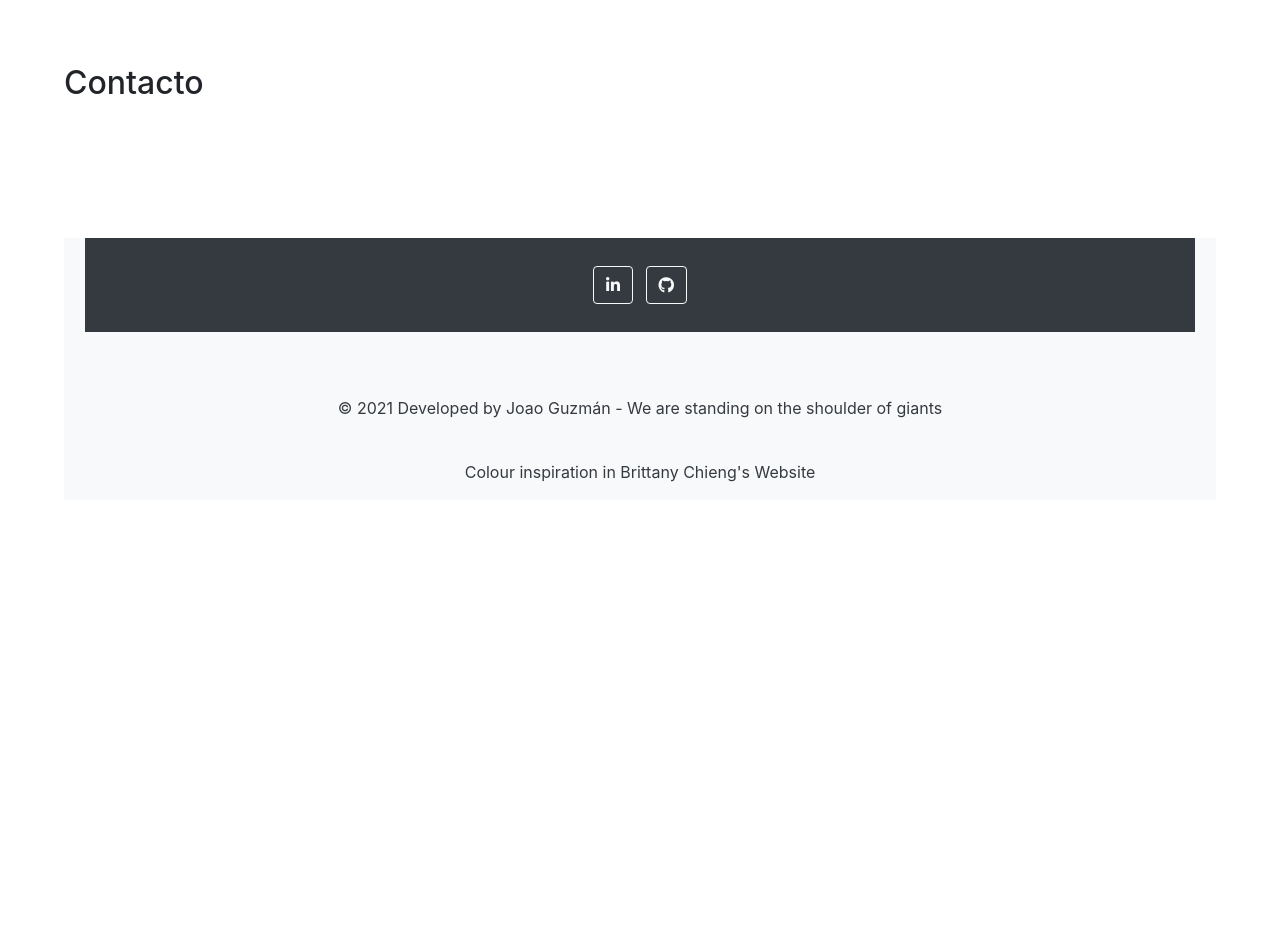
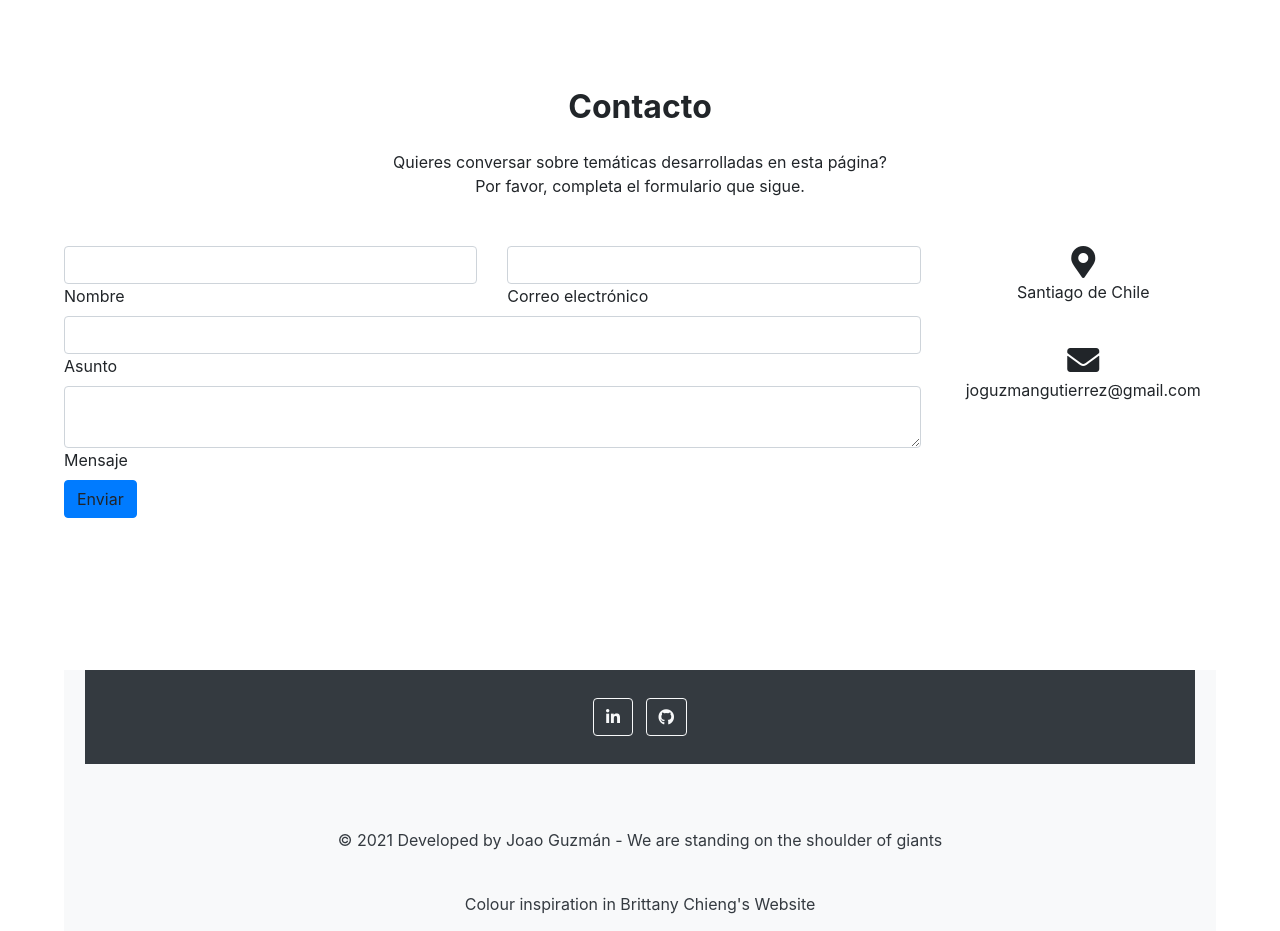
Before and after one commit to Joaoguzman/joaogzmn, a Django app: page /contact/ in a window 1280 px wide. Shown: the part 56-987 px from the top of the page. Before the commit the page ends 538 px from the top, so only its background shows below. Run offline with Django 3.2, Linux system fonts and the light colour scheme; some libraries are stand-ins or nearby versions.

Commit message:
formulario contacto bootstrap

```diff
--- a/joaogzmn/base/templates/base/contact.html
+++ b/joaogzmn/base/templates/base/contact.html
@@ -1,5 +1,98 @@
 {% extends 'base/main.html' %}
 
 {% block content %}
-<h2>Contacto</h2>
+<!--Section: Contact v.2-->
+<section class="mb-4">
+
+    <!--Section heading-->
+    <h2 class="h1-responsive font-weight-bold text-center my-4">Contacto</h2>
+    <!--Section description-->
+    <p class="text-center w-responsive mx-auto mb-5">Quieres conversar sobre temáticas desarrolladas en esta página?
+        <br>Por favor, completa el formulario que sigue.</p>
+
+    <div class="row">
+
+        <!--Grid column-->
+        <div class="col-md-9 mb-md-0 mb-5">
+            <form id="contact-form" name="contact-form" action="mail.php" method="POST">
+
+                <!--Grid row-->
+                <div class="row">
+
+                    <!--Grid column-->
+                    <div class="col-md-6">
+                        <div class="md-form mb-0">
+                            <input type="text" id="name" name="name" class="form-control">
+                            <label for="name" class="">Nombre</label>
+                        </div>
+                    </div>
+                    <!--Grid column-->
+
+                    <!--Grid column-->
+                    <div class="col-md-6">
+                        <div class="md-form mb-0">
+                            <input type="text" id="email" name="email" class="form-control">
+                            <label for="email" class="">Correo electrónico</label>
+                        </div>
+                    </div>
+                    <!--Grid column-->
+
+                </div>
+                <!--Grid row-->
+
+                <!--Grid row-->
+                <div class="row">
+                    <div class="col-md-12">
+                        <div class="md-form mb-0">
+                            <input type="text" id="subject" name="subject" class="form-control">
+                            <label for="subject" class="">Asunto</label>
+                        </div>
+                    </div>
+                </div>
+                <!--Grid row-->
+
+                <!--Grid row-->
+                <div class="row">
+
+                    <!--Grid column-->
+                    <div class="col-md-12">
+
+                        <div class="md-form">
+                            <textarea type="text" id="message" name="message" rows="2" class="form-control md-textarea"></textarea>
+                            <label for="message">Mensaje</label>
+                        </div>
+
+                    </div>
+                </div>
+                <!--Grid row-->
+
+            </form>
+
+            <div class="text-center text-md-left">
+                <a class="btn btn-primary" onclick="document.getElementById('contact-form').submit();">Enviar</a>
+            </div>
+            <div class="status"></div>
+        </div>
+        <!--Grid column-->
+
+        <!--Grid column-->
+        <div class="col-md-3 text-center">
+            <ul class="list-unstyled mb-0">
+                <li><i class="fas fa-map-marker-alt fa-2x"></i>
+                    <p>Santiago de Chile</p>
+                </li>
+
+
+
+                <li><i class="fas fa-envelope mt-4 fa-2x"></i>
+                    <p>joguzmangutierrez@gmail.com</p>
+                </li>
+            </ul>
+        </div>
+        <!--Grid column-->
+
+    </div>
+
+</section>
+<!--Section: Contact v.2-->
 {% endblock content %}
--- a/joaogzmn/base/templates/base/main.html
+++ b/joaogzmn/base/templates/base/main.html
@@ -1,4 +1,5 @@
 <!DOCTYPE html>
+{% load static %}
 <html lang="en">
 <head>
     <meta charset="UTF-8">
--- a/joaogzmn/base/templates/base/navbar.html
+++ b/joaogzmn/base/templates/base/navbar.html
@@ -1,3 +1,5 @@
+{% load static %}
+
 <nav class="navbar navbar-expand-lg navbar-dark bg-dark">
     <a class="navbar-brand" href="#">Space Oddity</a>
     <button class="navbar-toggler" type="button" data-toggle="collapse" data-target="#navbarNav" aria-controls="navbarNav" aria-expanded="false" aria-label="Toggle navigation">
@@ -9,22 +11,22 @@
           <a class="nav-link" href="#">Home <span class="sr-only">(current)</span></a>
         </li>
         <li class="nav-item">
-            <a class="nav-link" href="http://127.0.0.1:8000/research&opinion/">Investigación y opinión</a>
+            <a class="nav-link" href="{% url 'researchopinion' %}">Investigación y opinión</a>
           </li>
         <li class="nav-item">
-          <a class="nav-link" href="http://127.0.0.1:8000/spatial_datascience/">Machine Learning</a>
+          <a class="nav-link" href="{% url 'spatial_datascience' %}">Machine Learning</a>
         </li>
         <li class="nav-item">
-          <a class="nav-link" href="http://127.0.0.1:8000/devops/">Representation Learning</a>
+          <a class="nav-link" href="{% url 'devops' %}">Representation Learning</a>
         </li>
         <li class="nav-item">
-            <a class="nav-link" href="http://127.0.0.1:8000/backend/">BackEnd</a>
+            <a class="nav-link" href="{% url 'backend' %}">BackEnd</a>
         </li>
         <li class="nav-item">
-          <a class="nav-link" href="http://127.0.0.1:8000/contact/">Contacto</a>
+          <a class="nav-link" href="{% url 'contact' %}">Contacto</a>
         </li>
         <li class="nav-item">
-          <a class="nav-link" href="#">CV</a>
+          <a class="nav-link" href="{% static 'cv_joao_guzman.pdf' %}">CV</a>
         </li>
       </ul>
     </div>
--- a/joaogzmn/base/urls.py
+++ b/joaogzmn/base/urls.py
@@ -4,7 +4,7 @@ from . import views
 urlpatterns = [
     path('', views.home, name='home'),
     path('backend/', views.backend, name='backend'),
-    path('research&opinion/', views.researchandopinion, name='researchandopinion'),
+    path('researchopinion/', views.researchopinion, name='researchopinion'),
     path('spatial_datascience/', views.spatial_datascience, name='spatial_datascience'),
     path('devops/', views.devops, name='devops'),
     path('contact/', views.contact, name='contact'),
--- a/joaogzmn/base/views.py
+++ b/joaogzmn/base/views.py
@@ -7,8 +7,8 @@ def home(request):
 def backend(request):
     return render(request, 'base/backend.html')
 
-def researchandopinion(request):
-    return render(request, 'base/research&opinion.html')
+def researchopinion(request):
+    return render(request, 'base/researchopinion.html')
 
 def spatial_datascience(request):
     return render(request, 'base/spatial_datascience.html')
```
Also changed, not shown: joaogzmn/base/templates/base/researchopinion.html (renamed from joaogzmn/base/templates/base/research&opinion.html), joaogzmn/static/css/default.css (added), 1 other file.
